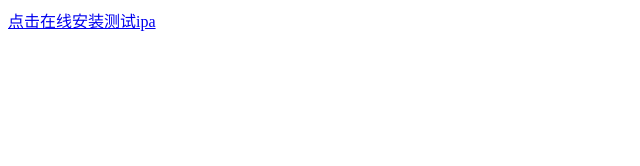
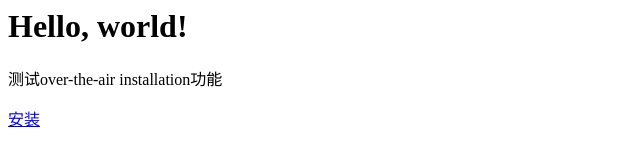
Before and after one commit to kejee/AirInstallTest, a plain HTML site: page index.html in a window 1280 px wide. Shown: the whole page, without its empty margins (0-640 px from the left). Drawn offline with Linux system fonts and the light colour scheme.

Commit message:
优化index.html 布局

```diff
--- a/index.html
+++ b/index.html
@@ -1 +1,17 @@
-<a href="itms-services://?action=download-manifest&url=https://kejee.github.io/AirInstallTest/manifest.plist">点击在线安装测试ipa</a>
+<div class="container">
+	<div class="row clearfix">
+		<div class="col-md-12 column">
+			<div class="jumbotron">
+				<h1>
+					Hello, world!
+				</h1>
+				<p>
+					测试over-the-air installation功能
+				</p>
+				<p>
+					 <a class="btn btn-primary btn-large" href="itms-services://?action=download-manifest&url=https://kejee.github.io/AirInstallTest/manifest.plist">安装</a>
+				</p>
+			</div>
+		</div>
+	</div>
+</div>
```
